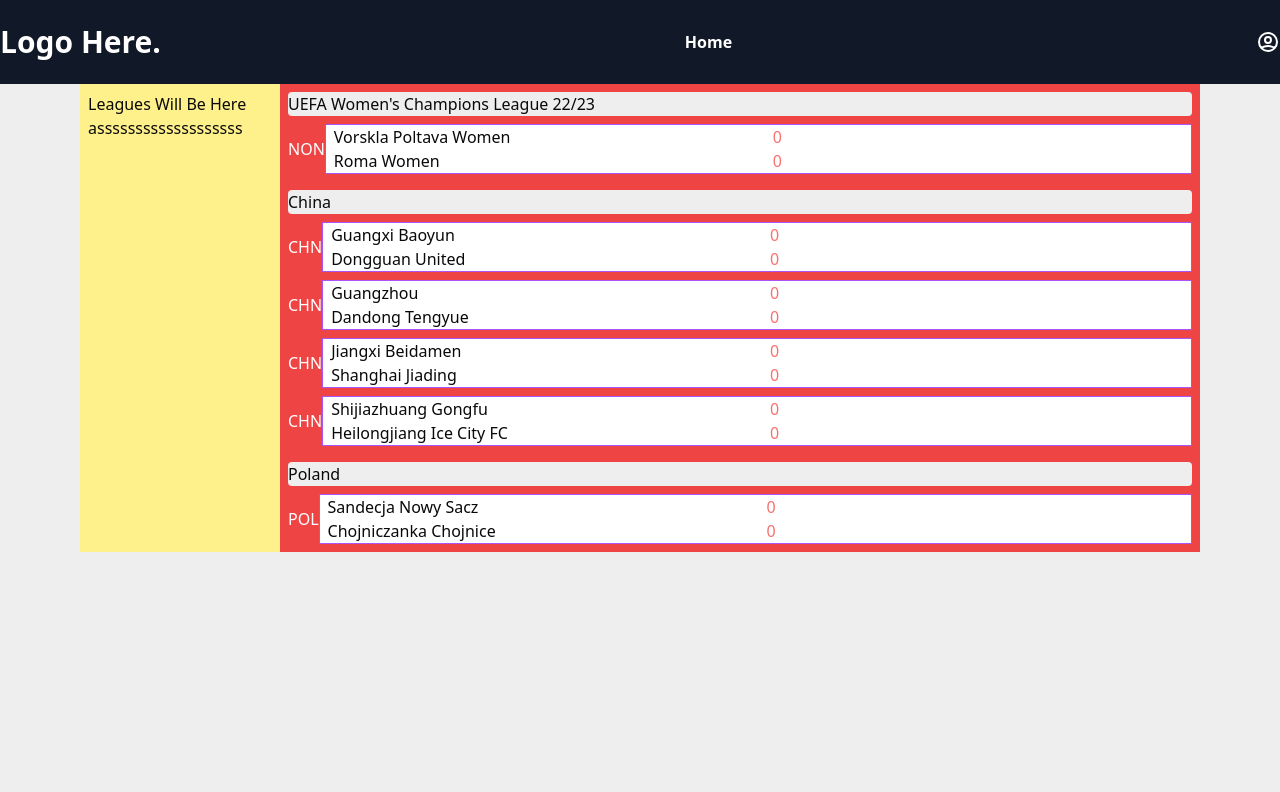
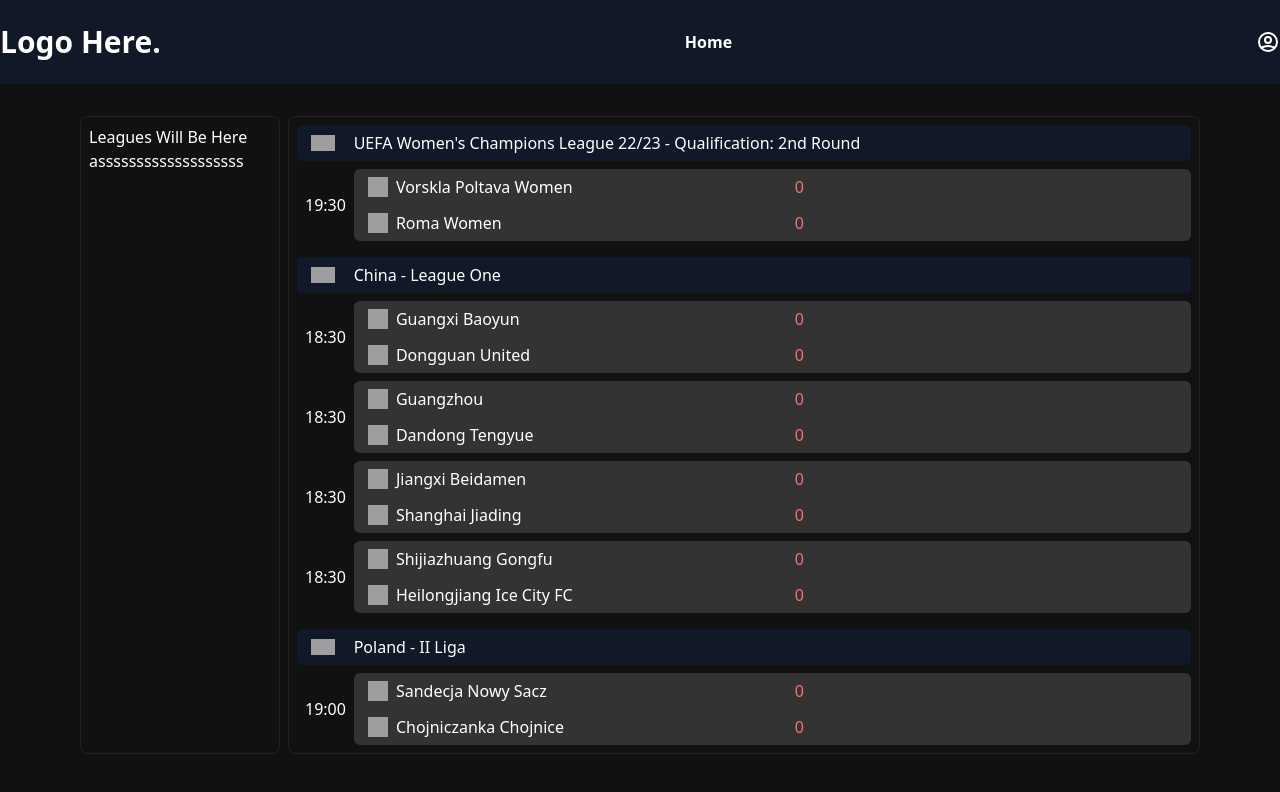
Before and after one commit to Arisablad/sports_app, a React (Vite) app: page / in a window 1280 px wide. Shown: the top 792 px of the page. Built offline with nearby package versions, Linux system fonts and the light colour scheme; grey boxes are pictures that could not be loaded.

Commit message:
style changes

```diff
--- a/src/components/events/AllEvents.tsx
+++ b/src/components/events/AllEvents.tsx
@@ -2,6 +2,7 @@
 import EventsService from "@/services/EventsService.tsx";
 import { AxiosError } from "axios";
 import { TEventObject } from "@/types/EventsTypes.tsx";
+import { splitDate } from "@/lib/utils.ts";
 
 function AllEvents() {
   const { getAllEvents } = EventsService();
@@ -22,24 +23,49 @@
     <div className={"w-full h-full flex flex-col gap-4"}>
       {events.map((match) => (
         <div className={" flex flex-col gap-2 rounded-lg"}>
-          <div key={match.Cnm} className={"bg-[#EEEEEE] rounded-sm"}>
-            {match.Cnm}
+          <div
+            key={match.Cnm}
+            className={
+              "bg-[#111827] text-white rounded-sm py-1.5 font-sans font-medium flex items-center"
+            }
+          >
+            <div className={"flex justify-center items-center w-14"}>
+              <img
+                src={`https://static.livescore.com/i2/fh/${match.Ccd}.jpg`}
+                alt={`${match.Ccd} - league-flag`}
+                className={"w-6 h-4"}
+              />
+            </div>
+            <div className={"w-full px-2 md:px-1"}>
+              {match.Cnm} - {match.Sdn}
+            </div>
           </div>
           {match.Events.map((event) => (
             //   TEAM1
             <div className={"flex"}>
-              <div className={"flex text-white justify-center items-center"}>
-                {match.Ccdiso}
+              <div
+                className={"flex text-white justify-center items-center p-2"}
+              >
+                {splitDate(event.Esd, true)}
               </div>
               <div
                 className={
-                  "bg-[#FFFFFF] flex justify-center flex-col w-full px-2  border-purple-500 border border-solid hover:bg-[#FFFFFF]/90 cursor-pointer pointer"
+                  "bg-[#333333] rounded-md text-white flex justify-center flex-col w-full px-2 hover:bg-[#333333]/30 cursor-pointer pointer"
                 }
               >
                 {event.T1.map((team) => (
                   <div className={"flex justify-between max-w-md w-full "}>
-                    <div>{team.Nm}</div>
-                    <div className={"text-red-400"}>{team.tbd}</div>
+                    <div className={"flex items-center gap-2 p-1.5"}>
+                      <img
+                        src={`https://lsm-static-prod.livescore.com/medium/${team.Img}`}
+                        className={"w-5 h-5"}
+                        alt={team.Nm + "Flag"}
+                      />
+                      <p>{team.Nm}</p>
+                    </div>
+                    <div className={"text-red-400 p-1.5 flex items-center"}>
+                      {team.tbd}
+                    </div>
                   </div>
                 ))}
 
@@ -48,9 +74,22 @@
 
                 {/*  Team2*/}
                 {event.T2.map((team) => (
-                  <div className={"flex justify-between max-w-md"}>
-                    <div>{team.Nm}</div>
-                    <div className={"text-red-400"}>{team.tbd}</div>
+                  <div
+                    className={
+                      "flex justify-between max-w-md w-full items-center "
+                    }
+                  >
+                    <div className={"flex items-center gap-2 p-1.5"}>
+                      <img
+                        src={`https://lsm-static-prod.livescore.com/medium/${team.Img}`}
+                        className={"w-5 h-5"}
+                        alt={team.Nm + "Flag"}
+                      />
+                      <p>{team.Nm}</p>
+                    </div>
+                    <div className={"text-red-400 p-1.5 flex items-center"}>
+                      {team.tbd}
+                    </div>
                   </div>
                 ))}
               </div>
--- a/src/containers/GlobalLayout.tsx
+++ b/src/containers/GlobalLayout.tsx
@@ -4,9 +4,9 @@
 
 function GlobalLayout({ children }: { children: React.ReactNode }) {
   return (
-    <div className={"max-w-screen overflow-x-hidden bg-[#EEEEEE] min-h-screen"}>
+    <div className={"max-w-screen overflow-x-hidden bg-[#111111] min-h-screen"}>
       <Navigation />
-      <MaxWidthWrapper>{children}</MaxWidthWrapper>
+      <MaxWidthWrapper className={"mt-8"}>{children}</MaxWidthWrapper>
     </div>
   );
 }
--- a/src/lib/utils.ts
+++ b/src/lib/utils.ts
@@ -1,6 +1,23 @@
-import { type ClassValue, clsx } from "clsx"
-import { twMerge } from "tailwind-merge"
+import { type ClassValue, clsx } from "clsx";
+import { twMerge } from "tailwind-merge";
 
 export function cn(...inputs: ClassValue[]) {
-    return twMerge(clsx(inputs))
+  return twMerge(clsx(inputs));
 }
+
+// If you want to split date into Year, month, day, hours.You need to pass date like this: 20231018183000
+// Function will return 2023-10-18 18:30. You can also pass, second parameter if you wanna hours only
+export function splitDate(date: number, hours = false) {
+  const stringedDate = date.toString();
+  return !hours
+    ? stringedDate.slice(0, 4) +
+        "-" +
+        stringedDate.slice(4, 6) +
+        "-" +
+        stringedDate.slice(6, 8) +
+        " " +
+        stringedDate.slice(8, 10) +
+        ":" +
+        stringedDate.slice(10, 12)
+    : stringedDate.slice(8, 10) + ":" + stringedDate.slice(10, 12);
+}
--- a/src/pages/Home.tsx
+++ b/src/pages/Home.tsx
@@ -4,13 +4,15 @@
 function Home() {
   return (
     <GlobalLayout>
-      <div
-        className={"bg-red-500 grid md:grid-cols-[200px_minmax(500px,_1fr)]"}
-      >
-        <div className={"hidden bg-yellow-200 p-2 md:flex"}>
+      <div className={"grid md:grid-cols-[200px_minmax(400px,_1fr)] gap-2"}>
+        <div
+          className={
+            "hidden bg-[#111111] p-2 md:flex border border-solid border-[#222222] text-white rounded-lg"
+          }
+        >
           Leagues Will Be Here asssssssssssssssssss
         </div>
-        <div className={"p-2"}>
+        <div className={"p-2 border border-solid border-[#222222] rounded-lg"}>
           {/*Matches*/}
           <AllEvents />
         </div>
```
